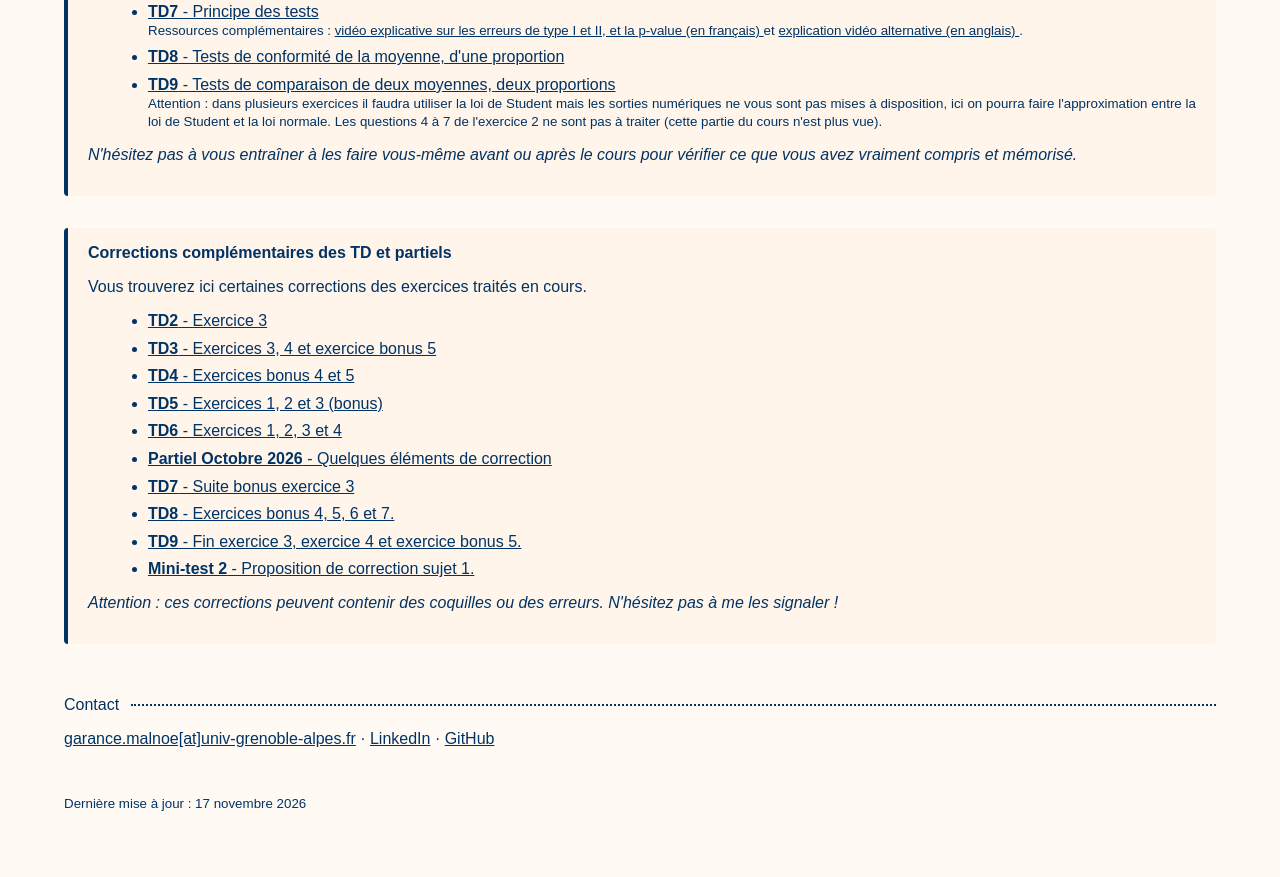
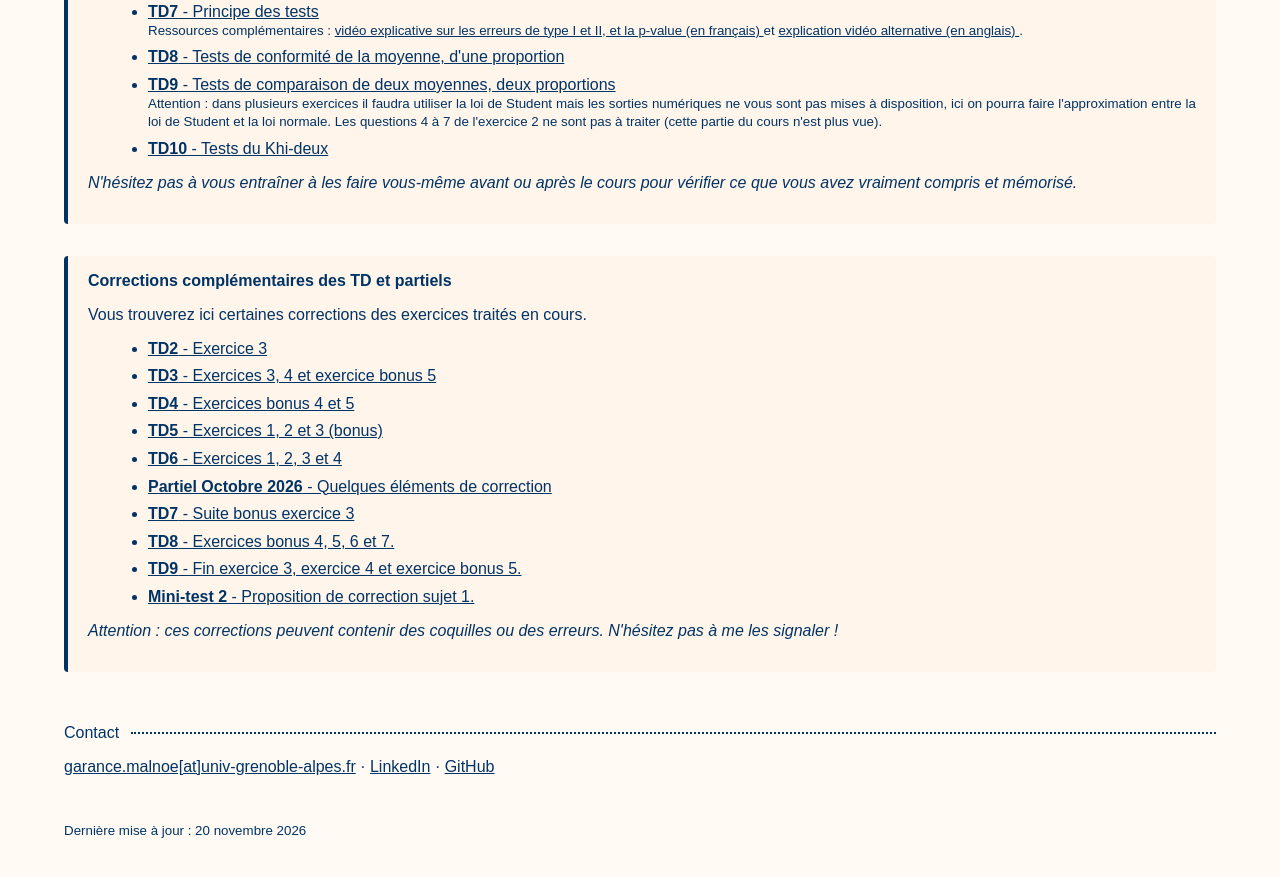
Before and after one commit to malnoe/resume, a plain HTML site: page enseignement.html in a window 1280 px wide. Shown: the part 617-1494 px from the top of the page. Drawn offline with Linux system fonts and the light colour scheme.

Commit message:
Carte mentale TD10

```diff
--- a/enseignement.html
+++ b/enseignement.html
@@ -116,6 +116,12 @@
           Attention : dans plusieurs exercices il faudra utiliser la loi de Student mais les sorties numériques ne vous sont pas mises à disposition, ici on pourra faire l'approximation entre la loi de Student et la loi normale. Les questions 4 à 7 de l'exercice 2 ne sont pas à traiter (cette partie du cours n'est plus vue).
         </small>
       </li>
+      <li>
+        <a href="./enseignement/STA301/Carte_mentale_TD10.pdf"
+           rel="noreferrer" target="_blank">
+          <strong>TD10</strong> - Tests du Khi-deux
+        </a>
+      </li>
     </ul>
     <p>
       <i>
@@ -224,7 +230,7 @@
 </p>
 <br>
 <footer class="mt-3 text-muted">
-  <small><p>Dernière mise à jour : 17 novembre 2026</p></small>
+  <small><p>Dernière mise à jour : 20 novembre 2026</p></small>
 </footer>
 </div>
 </div>
```
Also changed, not shown: 1 other file.
